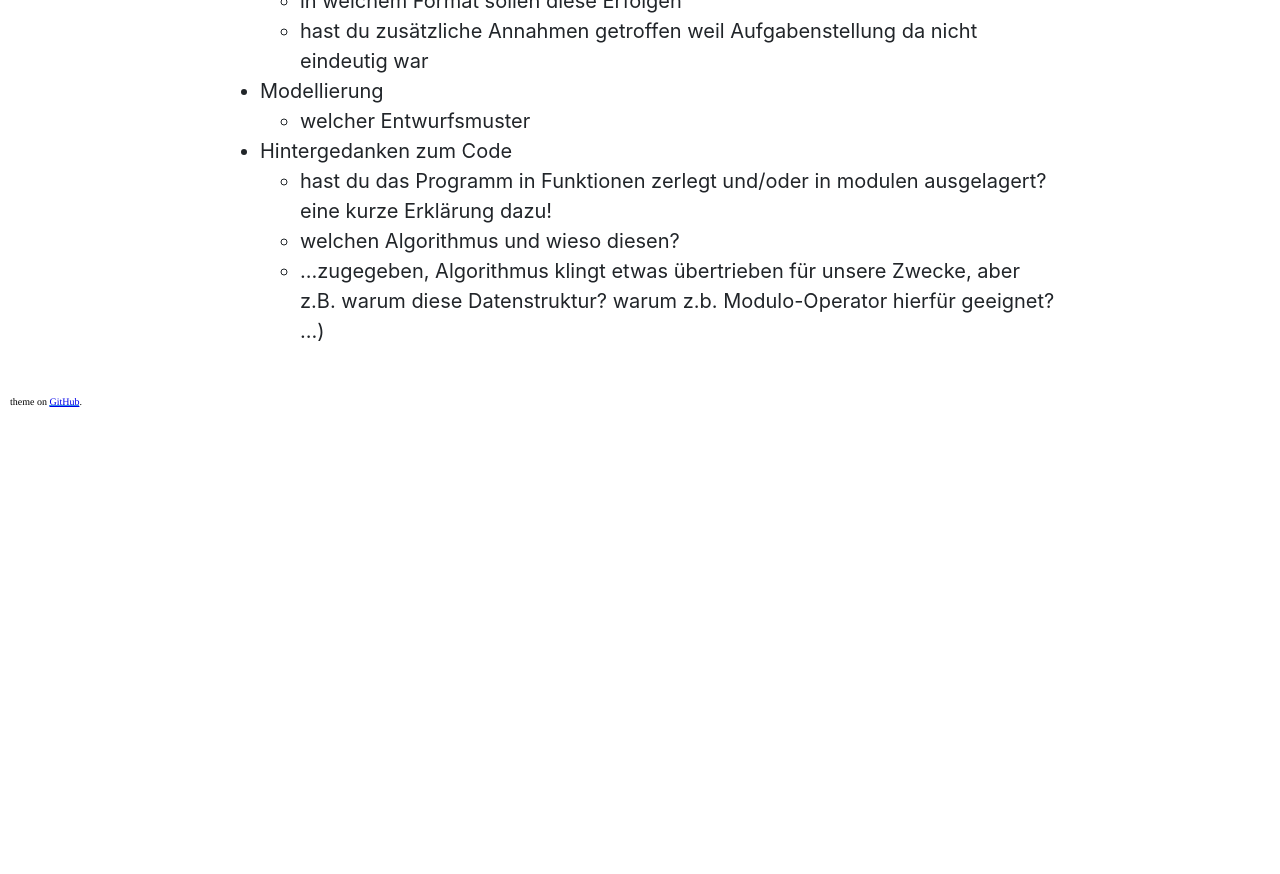
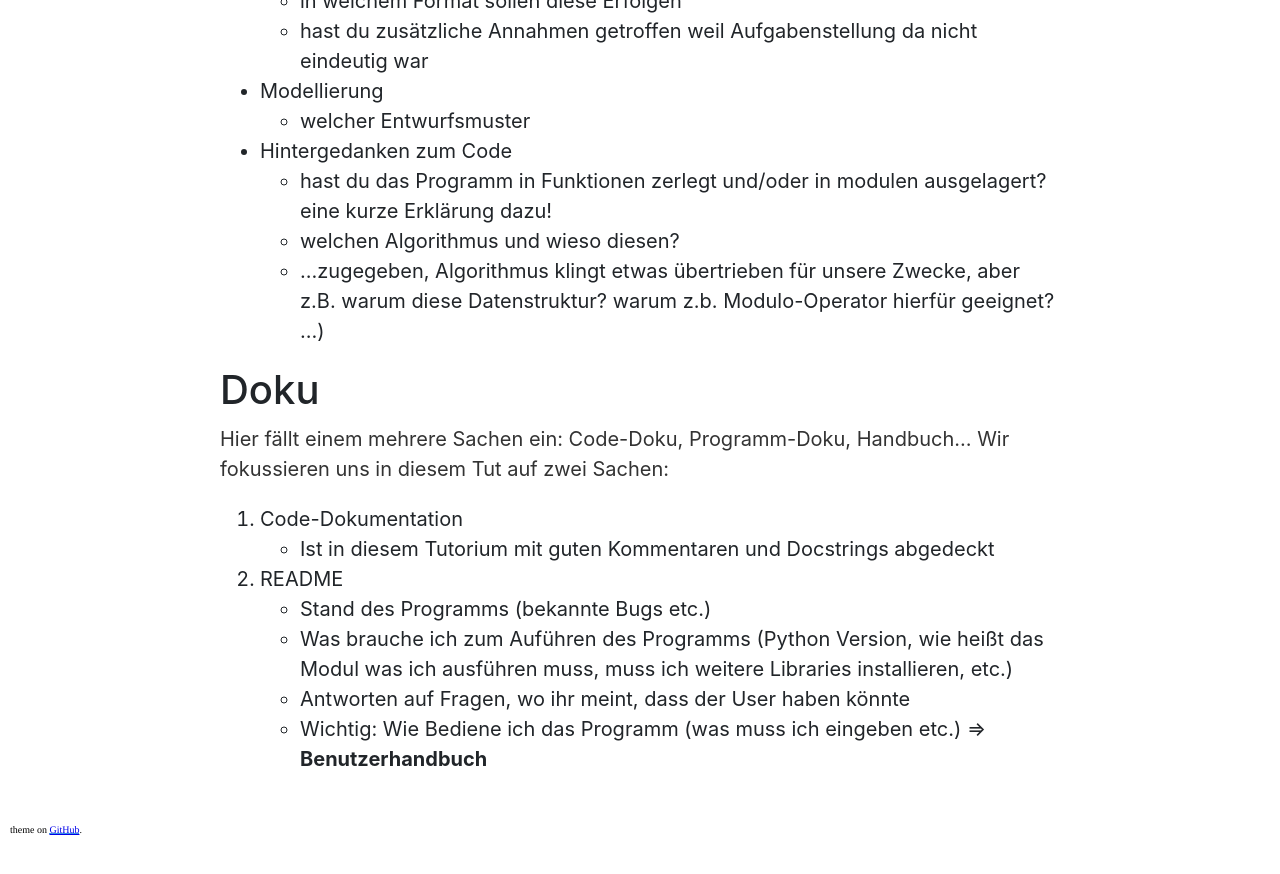
Before and after one commit to mAIRcode/mAIRcode.github.io, a Jekyll site: the page built from _posts/2021-06-12-doku-vs-analyse.md, in a window 1280 px wide and 900 px high, scrolled down 647 px. Shown: the top 874 px of the window. Built offline with Jekyll 4.4.1, drawn with Linux system fonts in a browser that asks for light colours; nearby versions of some CDN libraries; before the commit the page ends 1119 px from its top, so only the background shows below that.

Commit message:
Update 2021-06-12-doku-vs-analyse.md

```diff
--- a/_posts/2021-06-12-doku-vs-analyse.md
+++ b/_posts/2021-06-12-doku-vs-analyse.md
@@ -35,3 +35,16 @@ Vielmehr soll die Analyse Antworten auf folgende Fragen liefern:
   - hast du das Programm in Funktionen zerlegt und/oder in modulen ausgelagert? eine kurze Erklärung dazu!
   - welchen Algorithmus und wieso diesen?
   - ...zugegeben, Algorithmus klingt etwas übertrieben für unsere Zwecke, aber z.B. warum diese Datenstruktur? warum z.b. Modulo-Operator hierfür geeignet? ...)
+
+## Doku
+
+Hier fällt einem mehrere Sachen ein: Code-Doku, Programm-Doku, Handbuch...
+Wir fokussieren uns in diesem Tut auf zwei Sachen:
+
+1. Code-Dokumentation
+  - Ist in diesem Tutorium mit guten Kommentaren und Docstrings abgedeckt
+2. README
+  - Stand des Programms (bekannte Bugs etc.)
+  - Was brauche ich zum Auführen des Programms (Python Version, wie heißt das Modul was ich ausführen muss, muss ich weitere Libraries installieren, etc.)
+  - Antworten auf Fragen, wo ihr meint, dass der User haben könnte
+  - Wichtig: Wie Bediene ich das Programm (was muss ich eingeben etc.) => **Benutzerhandbuch**
```
